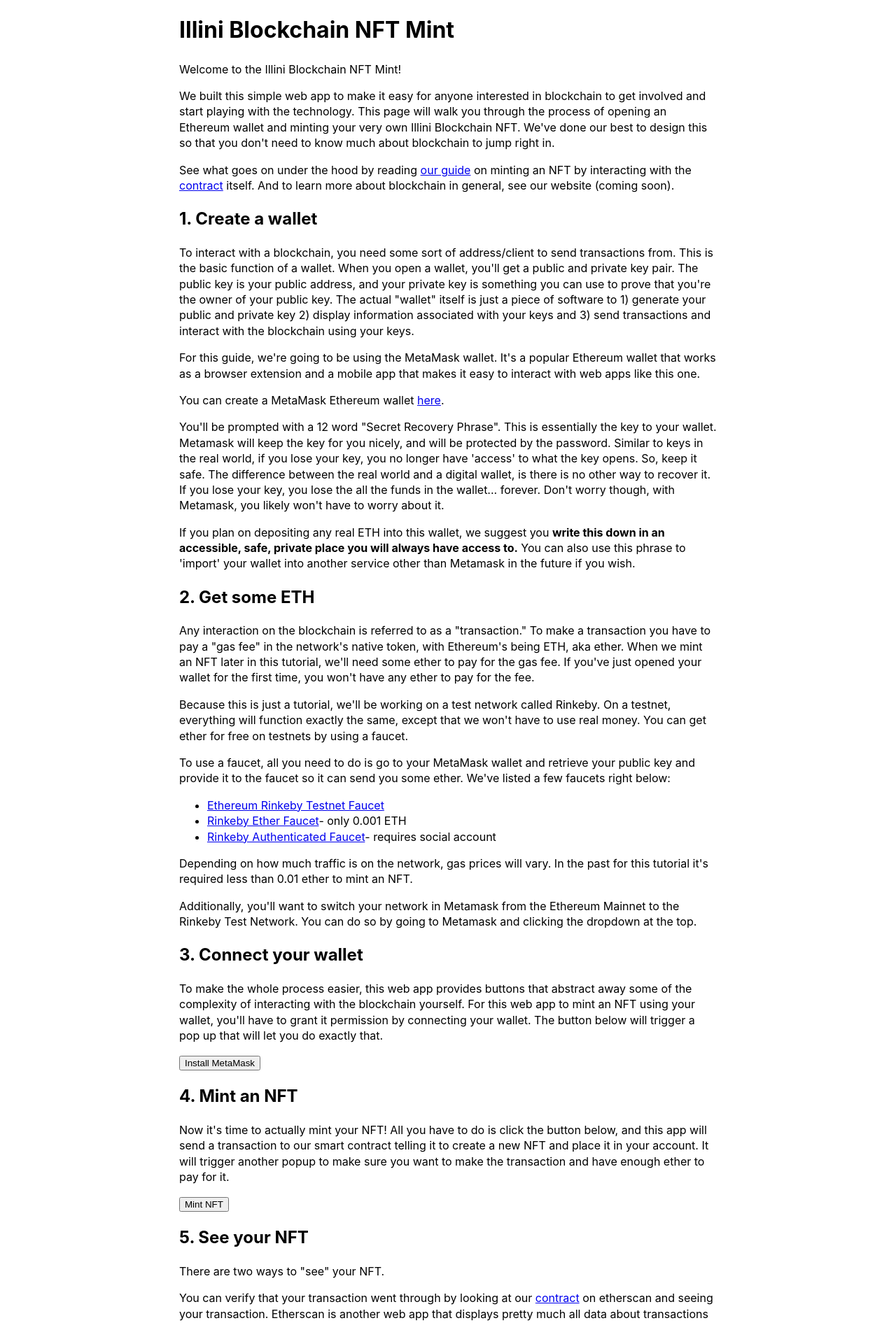
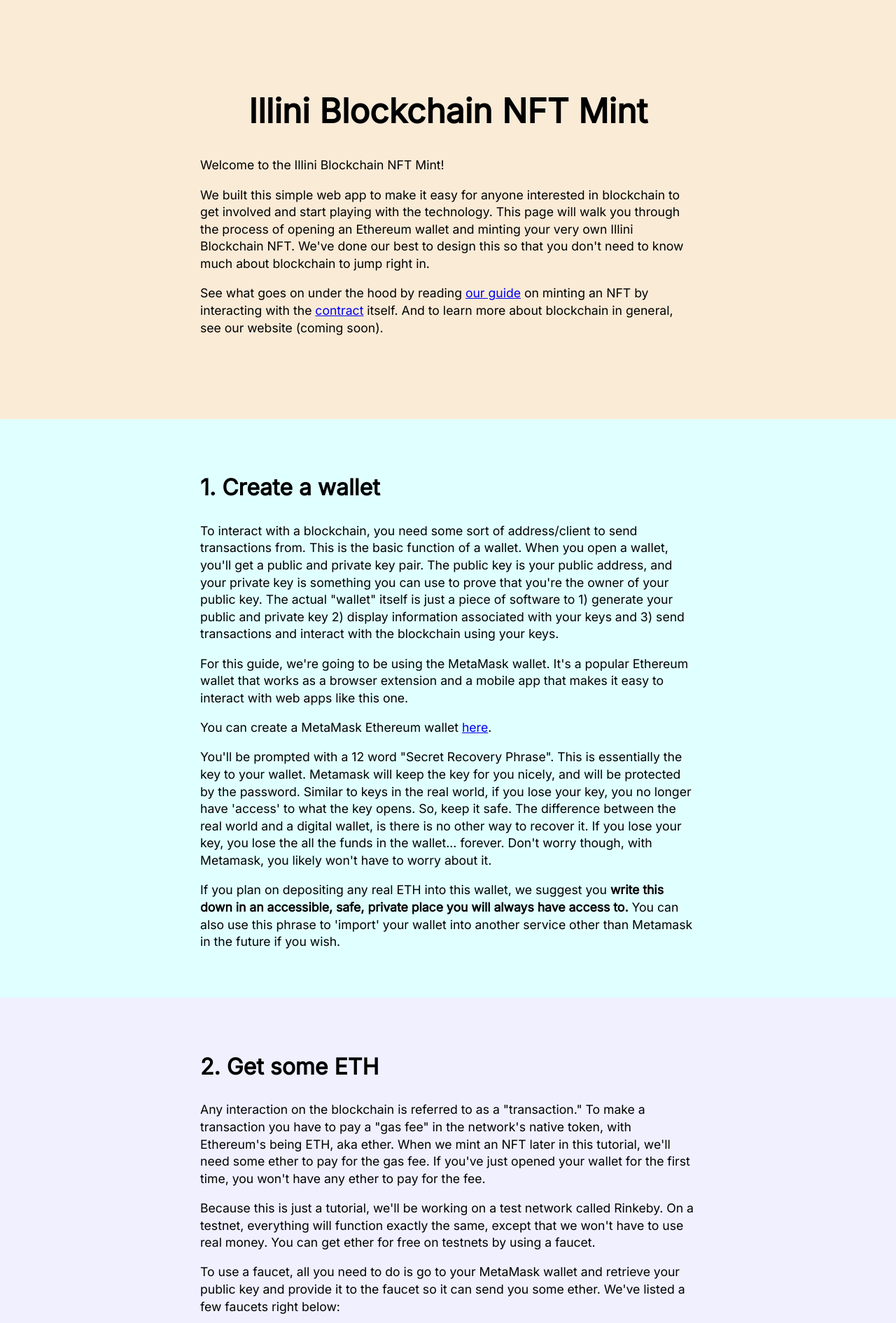
Before and after one commit to IlliniBlockchain/nft-mint, a Next.js app in the folder frontend/: page / in a window 1280 px wide. Shown: the top 1891 px of the page at 70% size. Built offline with nearby package versions, Linux system fonts and the light colour scheme.

Commit message:
Add sections and background colors

```diff
--- /dev/null
+++ b/frontend/components/section.js
@@ -0,0 +1,14 @@
+
+import utilStyles from '../styles/utils.module.css'
+
+const Section = ({ children, className }) => {
+	return (
+		<div className={utilStyles.section + " " + className}>
+            <div className={utilStyles.column}>
+				{children}
+            </div>
+		</div>
+	)
+}
+
+export default Section;
--- a/frontend/pages/index.js
+++ b/frontend/pages/index.js
@@ -1,10 +1,12 @@
 import Head from 'next/head'
 import Link from 'next/link'
 import Layout from '../components/layout'
+import Section from '../components/section'
 import styles from '../styles/Home.module.css'
+import utilStyles from '../styles/utils.module.css'
 import { useState, useEffect } from 'react'
 import MetaMaskOnboarding from '@metamask/onboarding'
-import { ethers } from "ethers"
+import { ethers, utils } from "ethers"
 
 export default function Home() {
 
@@ -101,8 +103,8 @@
         <meta name="description" content="Dapp interface for people to mint an Illini Blockchain NFT." />
       </Head>
 
-      <div className={styles.header}>
-        <h1>Illini Blockchain NFT Mint</h1>
+      <Section className={utilStyles.bgOrange + " " + utilStyles.topSection}>
+        <h1 className={utilStyles.centerHeader}>Illini Blockchain NFT Mint</h1>
         <p>Welcome to the Illini Blockchain NFT Mint!</p>
         <p>
           We built this simple web app to make it easy for anyone interested in blockchain
@@ -116,9 +118,9 @@
           an NFT by interacting with the <a href={contractLink} target="_blank">contract</a> itself.
           And to learn more about blockchain in general, see our website (coming soon).
         </p>
-      </div>
+      </Section>
 
-      <div className={styles.createwalletBox}>
+      <Section className={utilStyles.bgBlue}>
         <h2>
           1. Create a wallet
         </h2>
@@ -151,9 +153,9 @@
           safe, private place you will always have access to.</b> You can also use this phrase to 'import' your wallet into another
           service other than Metamask in the future if you wish.
         </p>
-      </div>
+      </Section>
 
-      <div className={styles.connectwalletBox}>
+      <Section className={utilStyles.bgPurple}>
         <h2>
           2. Get some ETH
         </h2>
@@ -202,9 +204,9 @@
           the Rinkeby Test Network. You can do so by going to Metamask and clicking the dropdown at the
           top.
         </p>
-      </div>
+      </Section>
 
-      <div className={styles.connectwalletBox}>
+      <Section className={utilStyles.bgOrange}>
         <h2>
           3. Connect your wallet
         </h2>
@@ -228,9 +230,9 @@
           &&
           <p>Connected</p>
         }
-      </div>
+      </Section>
 
-      <div className={styles.mintBox}>
+      <Section className={utilStyles.bgBlue}>
         <h2>
           4. Mint an NFT
         </h2>
@@ -258,9 +260,9 @@
           </>
           )
         }
-      </div>
+      </Section>
 
-      <div className={styles.openseaBox}>
+      <Section className={utilStyles.bgPurple}>
         <h2>
           5. See your NFT
         </h2>
@@ -282,15 +284,15 @@
           of just pressing enter. After this, you should be able to view your newly minted NFT! Don't worry if your NFT doesn't
           show up right away, it may take a couple minutes for it to show up on OpenSea.
         </p>
-      </div>
+      </Section>
 
-      <div>
+      <Section className={utilStyles.bgOrange}>
         <h2>Conclusion</h2>
         <p>
           Congrats! You've taken the first step towards breaking into blockchain! If you're looking for next steps
           or just want to learn more, check out our website (coming soon).
         </p>
-      </div>
+      </Section>
 
     </Layout>
 
--- a/frontend/styles/Layout.module.css
+++ b/frontend/styles/Layout.module.css
@@ -1,13 +1,13 @@
 
 .container {
   min-height: 100vh;
-  width: 60%;
+  /* width: 60%; */
   margin: auto;
   padding-bottom: 100px;
 }
 
 @media (max-width: 1000px) {
   .container {
-      width: 90%;
+      /* width: 90%; */
   }
 }
--- a/frontend/styles/globals.css
+++ b/frontend/styles/globals.css
@@ -1,15 +1,27 @@
+@import url('https://fonts.googleapis.com/css2?family=Inter:wght@300;400&display=swap');
+
 html,
 body {
   padding: 0;
   margin: 0;
-  font-family: -apple-system, BlinkMacSystemFont, Segoe UI, Roboto, Oxygen,
+  font-family: "Inter", -apple-system, BlinkMacSystemFont, Segoe UI, Roboto, Oxygen,
     Ubuntu, Cantarell, Fira Sans, Droid Sans, Helvetica Neue, sans-serif;
   line-height: 1.4;
-}
-
-a {
 }
 
 * {
   box-sizing: border-box;
 }
+
+h1 {
+  font-size: 3rem;
+  margin-top: 0;
+}
+
+h2 {
+  font-size: 2rem;
+}
+
+p {
+  font-size: 1.1rem;
+}
--- /dev/null
+++ b/frontend/styles/utils.module.css
@@ -0,0 +1,44 @@
+
+.section {
+  padding: 50px;
+  display: flex;
+  flex-direction: column;
+  align-items: center;
+}
+
+
+.column {
+  width: 60%;
+  margin: auto;
+}
+
+@media (max-width: 1000px) {
+  .section {
+    padding: 25px 10px;
+  }
+
+  .column {
+      width: 90%;
+  }
+}
+
+.bgOrange {
+  background-color: antiquewhite;
+}
+
+.bgBlue {
+  background-color:lightcyan;
+}
+
+.bgPurple {
+  background-color: #f0f0ff;
+}
+
+.topSection {
+  padding-top: 125px;
+  padding-bottom: 100px;
+}
+
+.centerHeader {
+  text-align: center;
+}
```
